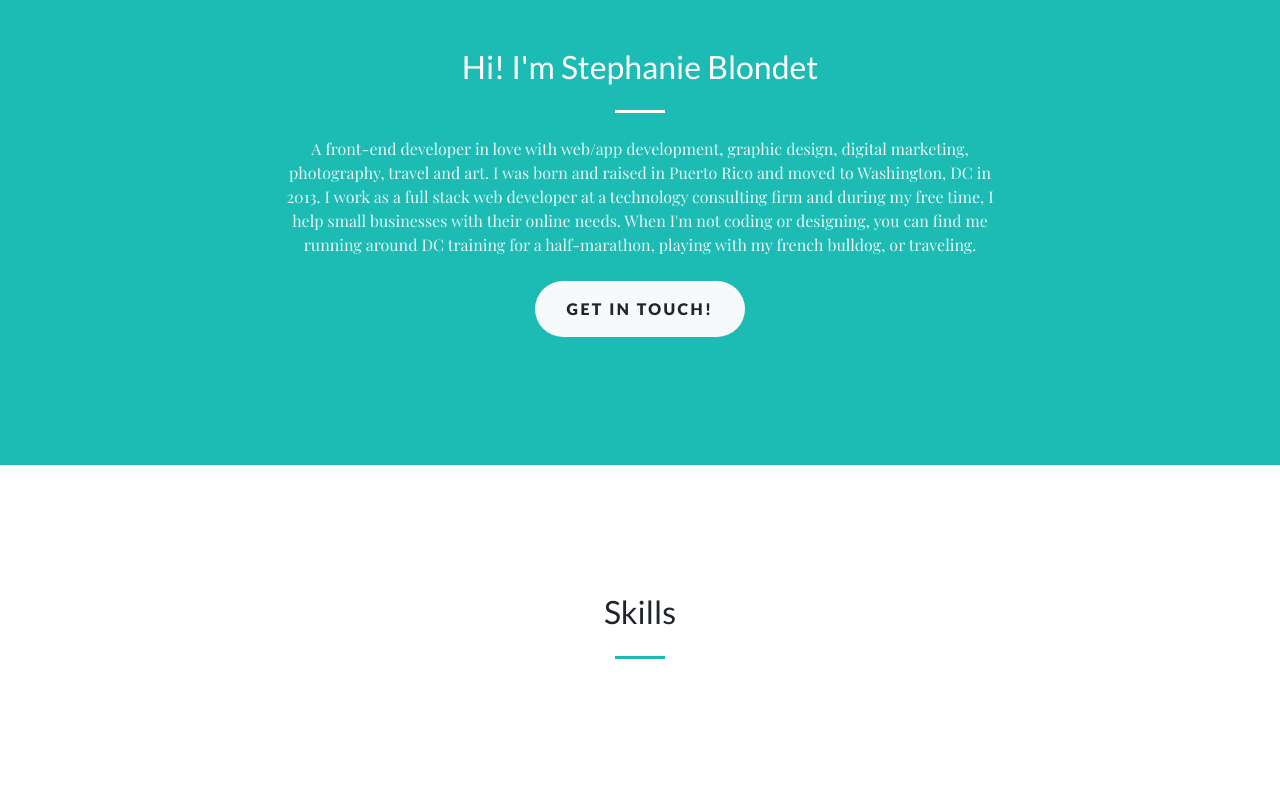
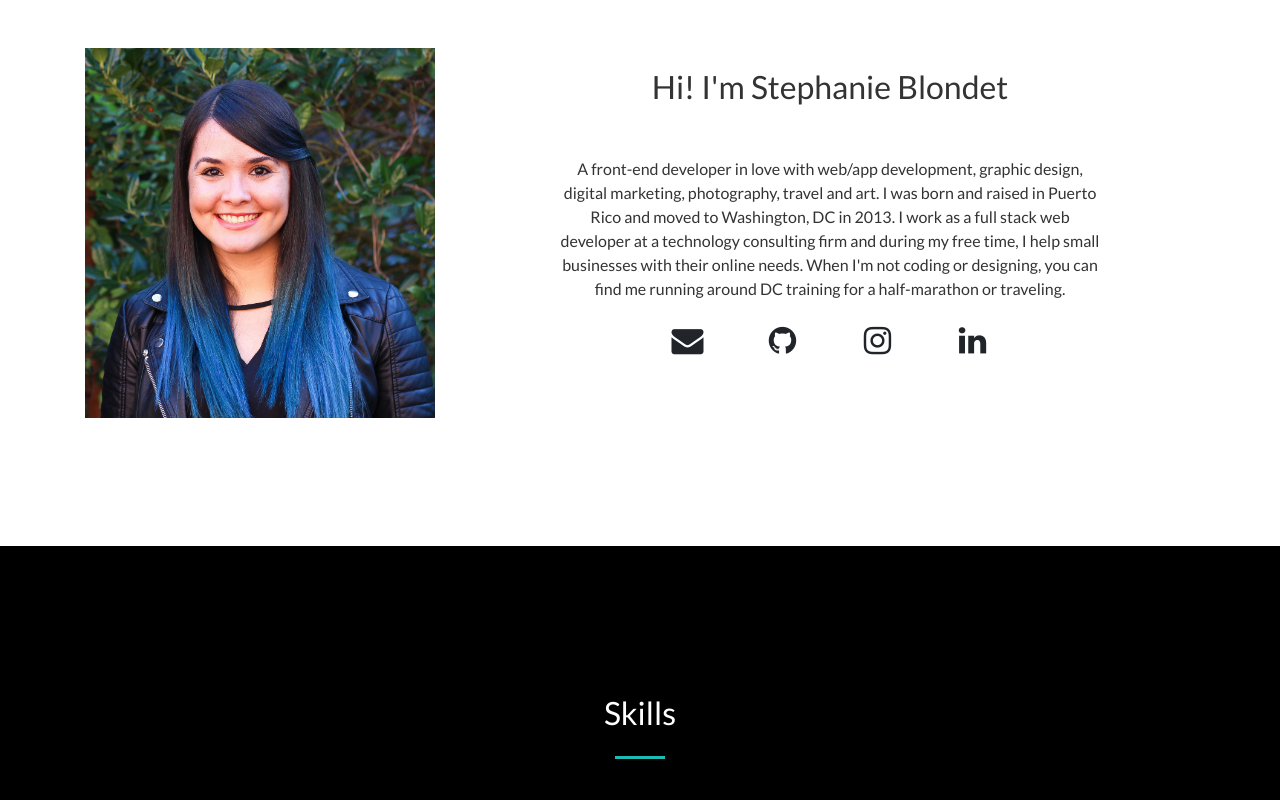
Before and after one commit to Steph-Blondet/Portfolio, a plain HTML site: page index.html in a window 1280 px wide. Shown: the part 880-1680 px from the top of the page. Drawn offline with nearby package versions, Linux system fonts and the light colour scheme.

Commit message:
Styling about

```diff
--- a/index.html
+++ b/index.html
@@ -73,20 +73,41 @@
       </div>
     </header>
 
-    <section class="bg-primary" id="about">
+    <section id="about">
       <div class="container">
-        <div class="row">
-          <div class="col-lg-8 mx-auto text-center">
-            <h2 class="section-heading text-white">Hi! I'm Stephanie Blondet</h2>
-            <hr class="light my-4">
-            <p class="text-faded mb-4">A front-end developer in love with web/app development, graphic design, digital marketing, photography, travel and art. I was born and raised in Puerto Rico and moved to Washington, DC in 2013. I work as a full stack web developer at a technology consulting firm and during my free time, I help small businesses with their online needs. When I'm not coding or designing, you can find me running around DC training for a half-marathon, playing with my french bulldog, or traveling.</p>
-            <a class="btn btn-light btn-xl js-scroll-trigger" href="#contact">Get In Touch!</a>
+          <div class="row">
+            <div class="col-lg-4 col-md-12 profile-container" style="text-align: center;">
+                <img src="./img/stephanie-web.jpg" alt="Stephanie Blondet Profile Picture" class="profile-pic"style="margin: auto;">
+            </div>
+            <div class="col-lg-6 mx-auto text-center">
+                <h2 class="section-heading text-default">Hi! I'm Stephanie Blondet</h2>
+                <hr class="light my-4">
+                <p class="text-faded mb-4 text-default">A front-end developer in love with web/app development, graphic design, digital marketing, photography, travel and art. I was born and raised in Puerto Rico and moved to Washington, DC in 2013. I work as a full stack web developer at a technology consulting firm and during my free time, I help small businesses with their online needs. When I'm not coding or designing, you can find me running around DC training for a half-marathon or traveling.</p>
+                <!-- <a class="btn btn-light btn-xl js-scroll-trigger" href="#contact">Get In Touch!</a> -->
+                <div class="row">
+                  <div class="col-sm-2"></div>
+                  <div class="col-sm-2">
+                    <a href="mailto:stephanie.blondet@gmail.com"></a>
+                    <i class="fa fa-2x fa-envelope"></i>
+                  </div>
+                  <div class="col-sm-2">
+                      <i class="fa fa-2x fa-github"></i>
+                  </div>
+                  <div class="col-sm-2">
+                      <i class="fa fa-2x fa-instagram"></i>
+                  </div>
+                  <div class="col-sm-2">
+                      <i class="fa fa-2x fa-linkedin"></i>
+                  </div>
+                  <div class="col-sm-2"></div>
+
+                </div>
+            </div>
           </div>
-        </div>
       </div>
     </section>
 
-    <section id="skills">
+    <section id="skills" class="bg-dark text-white">
       <div class="container">
         <div class="row">
           <div class="col-lg-12 text-center">
--- a/scss/_global.scss
+++ b/scss/_global.scss
@@ -6,7 +6,7 @@ html {
 }
 
 body {
-  @include serif-font;
+  @include sans-serif-font;
 }
 
 hr {
@@ -41,7 +41,7 @@ h6 {
 }
 
 .bg-dark {
-  background-color: $gray-900 !important;
+  background-color: $black !important;
 }
 
 .text-faded {
@@ -53,7 +53,7 @@ section {
 }
 
 .section-heading {
-  margin-top: 0;
+  margin-top: 20px;
 }
 
 ::-moz-selection {
--- a/scss/_variables.scss
+++ b/scss/_variables.scss
@@ -10,6 +10,7 @@ $gray-600: #868e96 !default;
 $gray-700: #495057 !default;
 $gray-800: #343a40 !default;
 $gray-900: #212529 !default;
+$gray-text: #333333 !default;
 $black: #000 !default;
 
 $primary: #1cbbb4 !default;
--- a/scss/creative.scss
+++ b/scss/creative.scss
@@ -23,6 +23,29 @@ a,
 .sb-name {
   letter-spacing: 0.15rem;
 }
+.sb-name {
+  font-family: 'Playfair Display', serif;
+}
+
+
+// ABOUT
+.text-default {
+  color: $gray-text;
+}
+
+.profile-container {
+  text-align: center;
+}
+
+.profile-pic {
+  width: 100%;
+}
+.fa.fa-2x.fa-envelope:hover,
+.fa.fa-2x.fa-github:hover,
+.fa.fa-2x.fa-instagram:hover,
+.fa.fa-2x.fa-linkedin:hover {
+  color: $primary;
+}
 
 
 // FOOTER
```
Also changed, not shown: css/creative.css, css/creative.min.css, img/stephanie-web.jpg (added), 1 other file.
